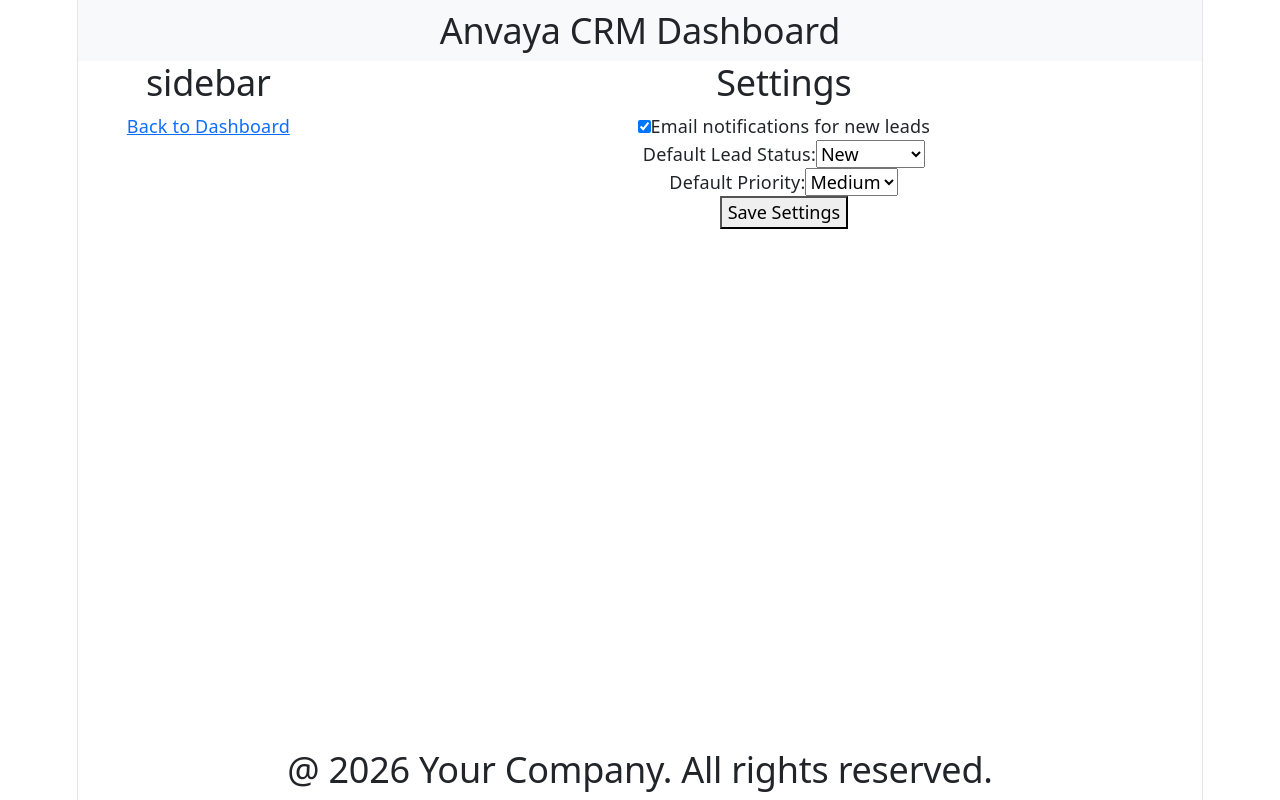
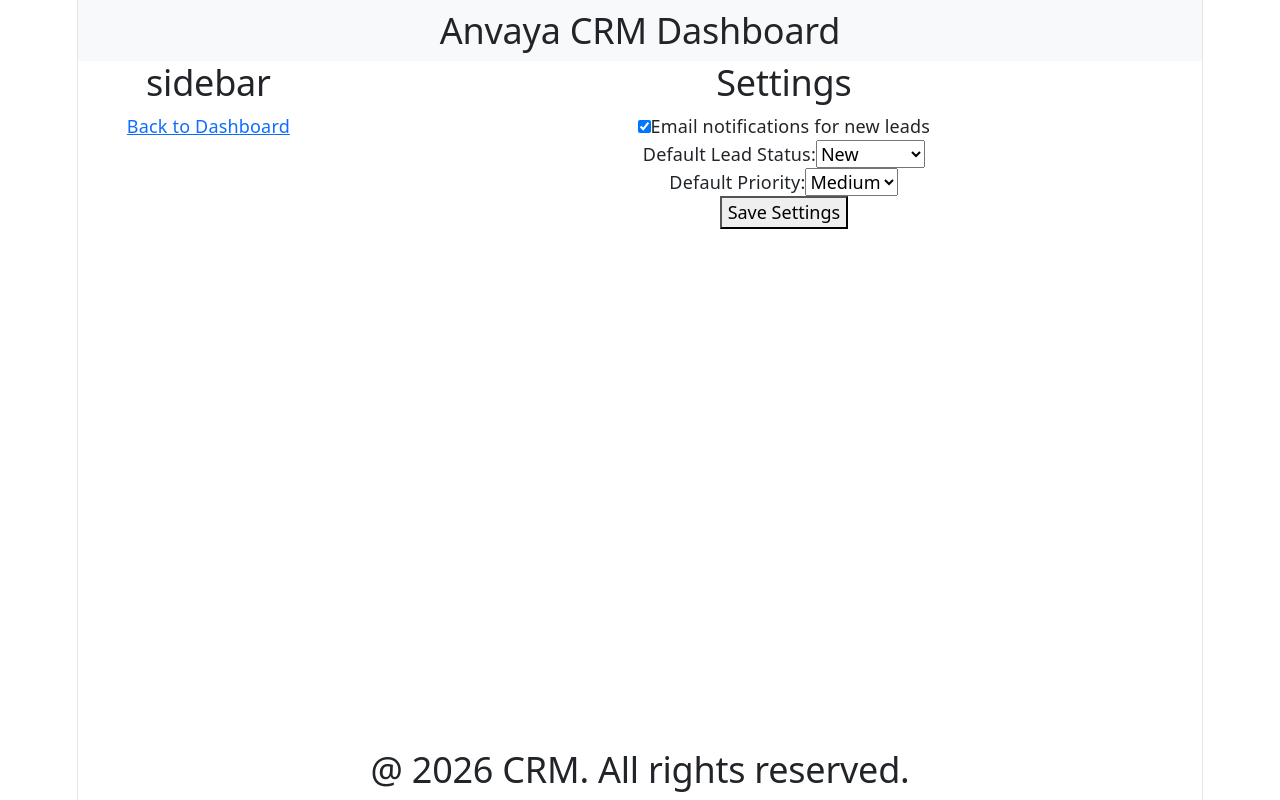
Before and after one commit to Gouravsharma20/Major-Project-2-Frontend, a React app: page /settings in a window 1280 px wide. Built offline with nearby package versions, Linux system fonts and the light colour scheme; no server answers; the HTML template or start-up script is replaced by a standard one.

Commit message:
feature:footer changed

```diff
--- a/src/Components/Footer.jsx
+++ b/src/Components/Footer.jsx
@@ -1,7 +1,7 @@
 export default function Footer() {
     return (
         <div>
-            <h2>@ 2026 Your Company. All rights reserved.</h2>
+            <h2>@ 2026 CRM. All rights reserved.</h2>
         </div>
     )
 }
```
